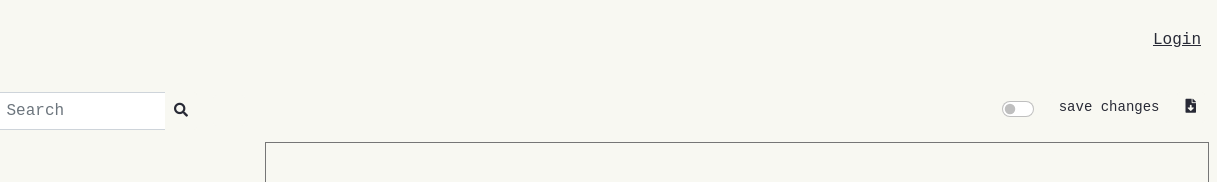
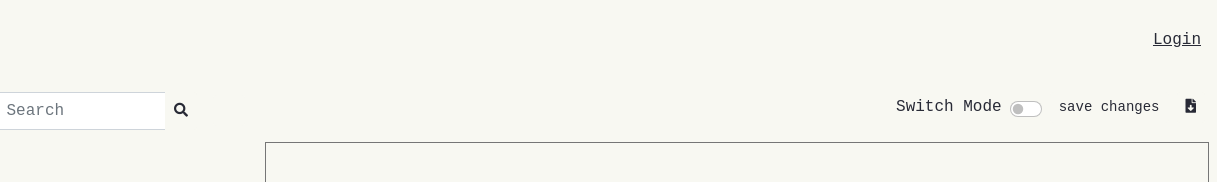
Before and after one commit to fatihozdil/webitor, a plain HTML site: page index.html in a window 1280 px wide. Shown: the top 182 px of the page, 63-1280 px from the left. Drawn offline with nearby package versions, Linux system fonts and the light colour scheme.

Commit message:
switch mode explanation

```diff
--- a/index.html
+++ b/index.html
@@ -370,6 +370,8 @@
                 <div class="col d-flex align-items-center justify-content-end">
                   <div class="rows d-flex">
                     <span class="form-switch d-flex align-items-center">
+
+                      <label class="form-check-label me-5" for="flexSwitchCheckDefault">Switch Mode</label>
                       <input data-bs-toggle="tooltip" data-bs-placement="left" onchange="switchMode()" title="switch mode"
                                                                                                        class="form-check-input" type="checkbox" id="flexSwitchCheckDefault">
                     </span>
```
Lines whose indentation alone changed are shown as unchanged.
